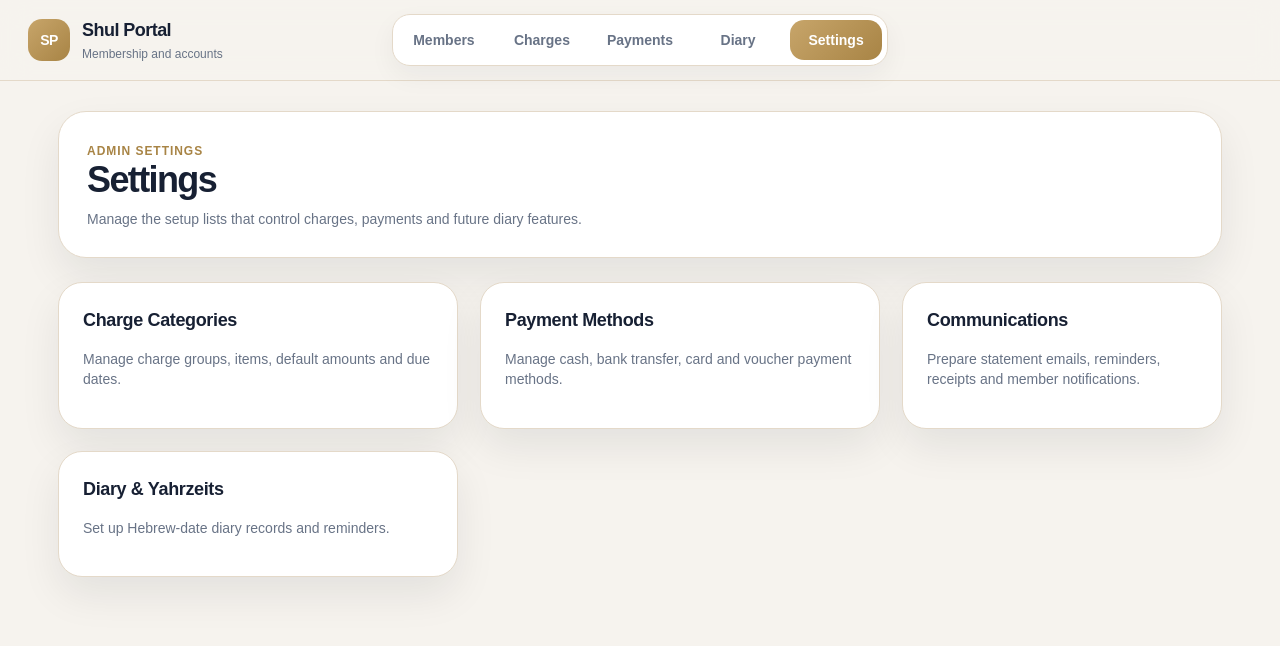
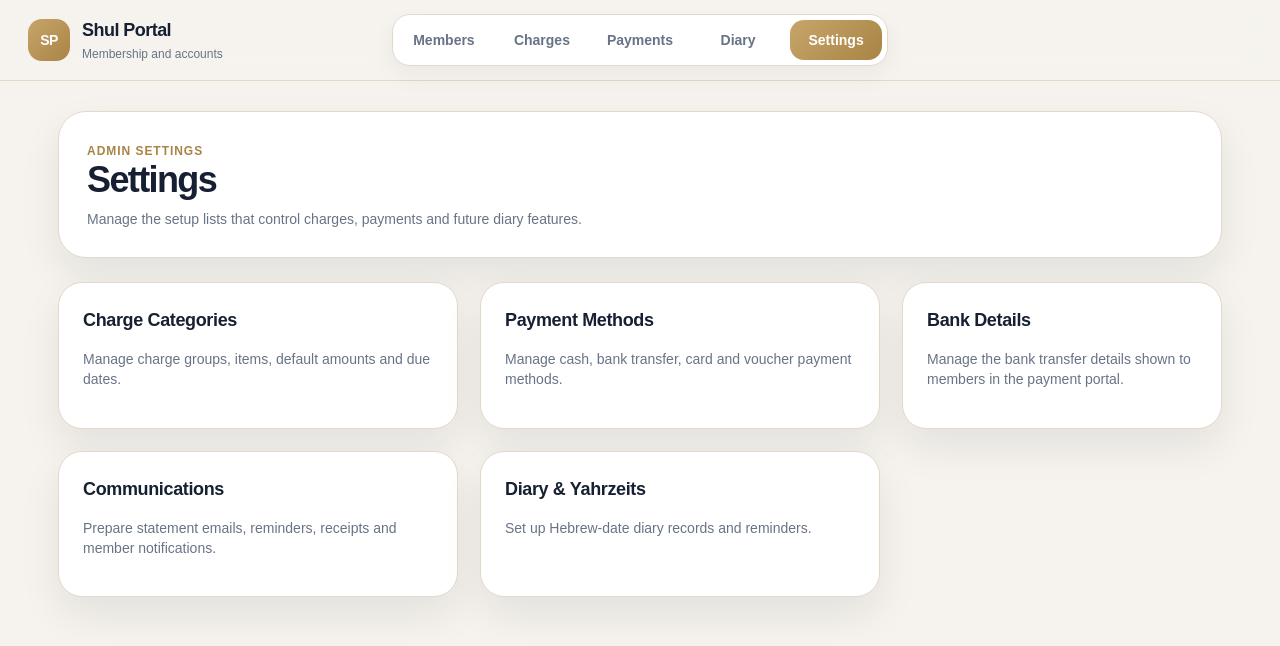
Before and after one commit to gersonberger-lab/shul-membership-portal, a Next.js app: page /settings in a window 1280 px wide. Shown: the top 646 px of the page. Built offline with nearby package versions, Linux system fonts and the light colour scheme.

Commit message:
Add bank details settings card

```diff
--- a/app/settings/page.tsx
+++ b/app/settings/page.tsx
@@ -18,6 +18,11 @@ export default function SettingsPage() {
           <p className="muted">Manage cash, bank transfer, card and voucher payment methods.</p>
         </a>
 
+        <a className="card settings-card" href="/settings/bank-details">
+          <h3 className="section-title">Bank Details</h3>
+          <p className="muted">Manage the bank transfer details shown to members in the payment portal.</p>
+        </a>
+
         <a className="card settings-card" href="/settings/communications">
           <h3 className="section-title">Communications</h3>
           <p className="muted">Prepare statement emails, reminders, receipts and member notifications.</p>
```
